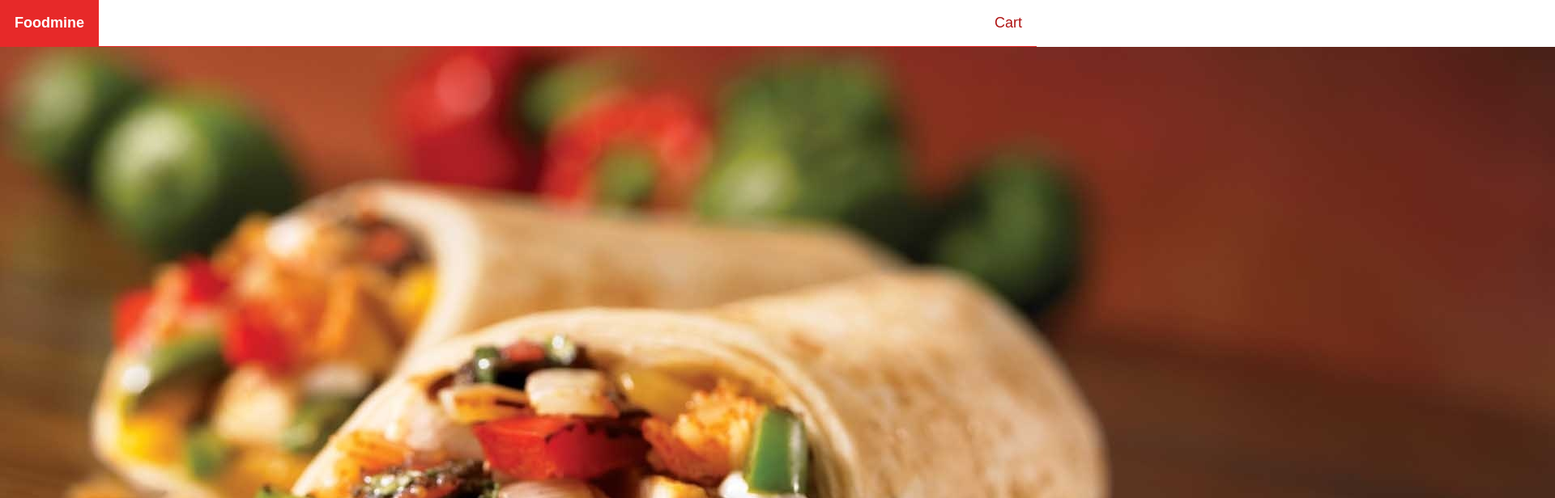
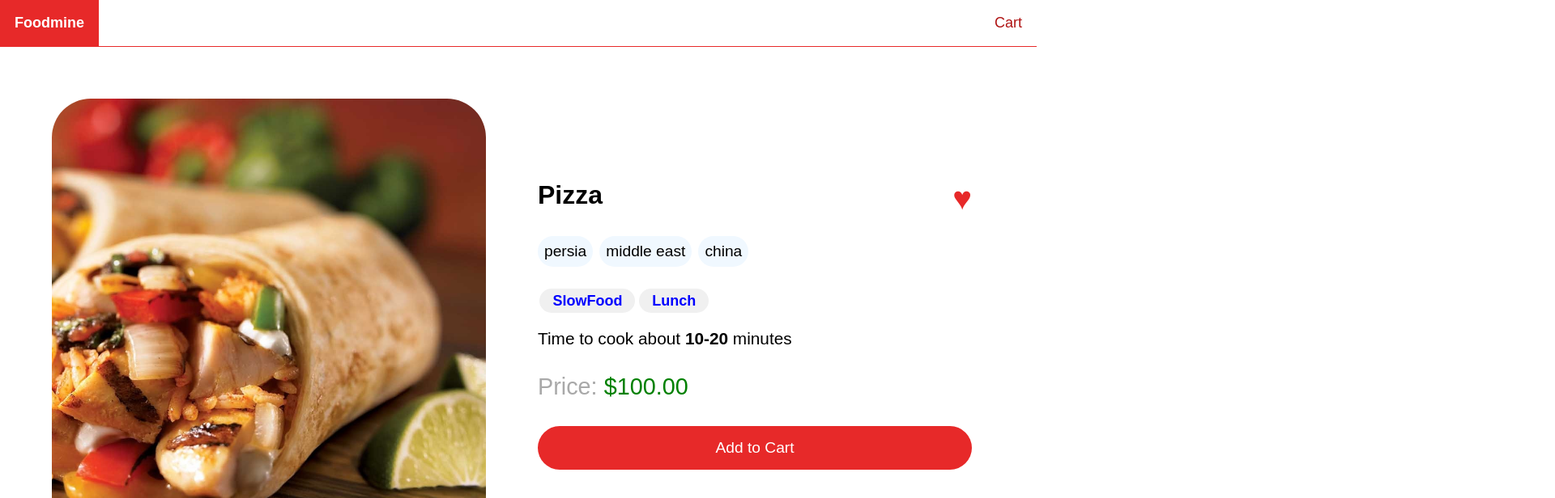
Before and after one commit to DusanVelimirovic/foodstore, an Angular app: page /food/1 in a window 1280 px wide. Shown: the top 616 px of the page at 81% size, 1920 px wide, since content can reach past the window. Built offline with nearby package versions, Linux system fonts and the light colour scheme.

Commit message:
Adding style to food component

```diff
--- a/src/app/food-page/food-page.component.css
+++ b/src/app/food-page/food-page.component.css
@@ -0,0 +1,99 @@
+.container {
+    display: flex;
+    align-items: center;
+    flex-wrap: wrap;
+    margin: 3rem;
+}
+
+.container>* {
+    min-width: 25rem;
+    max-width: 40rem;
+}
+
+img {
+    border-radius: 3rem;
+    flex: 1 0;
+    object-fit: cover;
+    height: 35rem;
+    margin: 1rem;
+}
+
+.details {
+    width: 100%;
+    display: flex;
+    flex-direction: column;
+    flex: 1 0;
+    border-radius: 3rem;
+    padding: 2rem;
+    color: black;
+    margin-left: 1rem;
+}
+
+.details .header {
+    display: flex;
+    justify-content: space-between;
+}
+
+.details .name {
+    font-size: 2rem;
+    font-weight: bold;
+}
+
+.details .favorite {
+    color: #e72929;
+    font-size: 2.5rem;
+}
+
+.details .favorite.not {
+    color: gray;
+}
+
+.details .origins {
+    display: flex;
+    flex-wrap: wrap;
+    margin: 1rem 0;
+}
+
+.details .origins>span {
+    padding: .5rem;
+    font-size: 1.2rem;
+    margin: .5rem .5rem .5rem 0;
+    border-radius: 2rem;
+    background-color: aliceblue;
+}
+
+.details .cook-time {
+    margin-top: 1rem;
+}
+
+.details .cook-time span {
+    padding: .6rem 2rem .6rem 0;
+    border-radius: 10rem;
+    font-size: 1.3rem;
+}
+
+.details .price {
+    font-size: 1.8rem;
+    margin: 2rem 2rem 2rem 0;
+    color: green;
+}
+
+.details .price::before {
+    content: "Price: ";
+    color: darkgray;
+}
+
+.details button {
+    color: white;
+    background: #e72929;
+    border: none;
+    font-size: 1.2rem;
+    padding: 1rem;
+    border-radius: 10rem;
+    outline: none;
+}
+
+.details button:hover {
+    opacity: .9;
+    cursor: pointer;
+}
--- a/src/app/food-page/food-page.component.html
+++ b/src/app/food-page/food-page.component.html
@@ -16,7 +16,7 @@
             </span>
         </div>
         <div class="tags">
-            <app-tags [foodPageTags]="food.tags"></app-tags>
+            <app-tags [foodPageTags]="food.tags" justifyContent="start"></app-tags>
         </div>
         <div class="cook-time">
             <span>
--- a/src/app/tags/tags.component.html
+++ b/src/app/tags/tags.component.html
@@ -1,9 +1,9 @@
-<div *ngIf="tags">
+<div *ngIf="tags" [style.justifyContent]="justifyContent">
     <a *ngFor="let tag of tags" routerLink="/tag/{{tag.name}}">
         {{tag.name}}({{tag.count}})
     </a>
 </div>
-<div *ngIf="foodPageTags">
+<div *ngIf="foodPageTags" [style.justifyContent]="justifyContent">
     <a *ngFor="let tagName of foodPageTags" routerLink="/tag/{{tagName}}">
         {{tagName}}
     </a>
--- a/src/app/tags/tags.component.ts
+++ b/src/app/tags/tags.component.ts
@@ -11,6 +11,9 @@ export class TagsComponent implements OnInit {
 
   @Input()
   foodPageTags?: string[];
+
+  @Input()
+  justifyContent: string = 'center';
   tags?: Tag[] = [];
   constructor(private foodService: FoodService) { }
 
```
